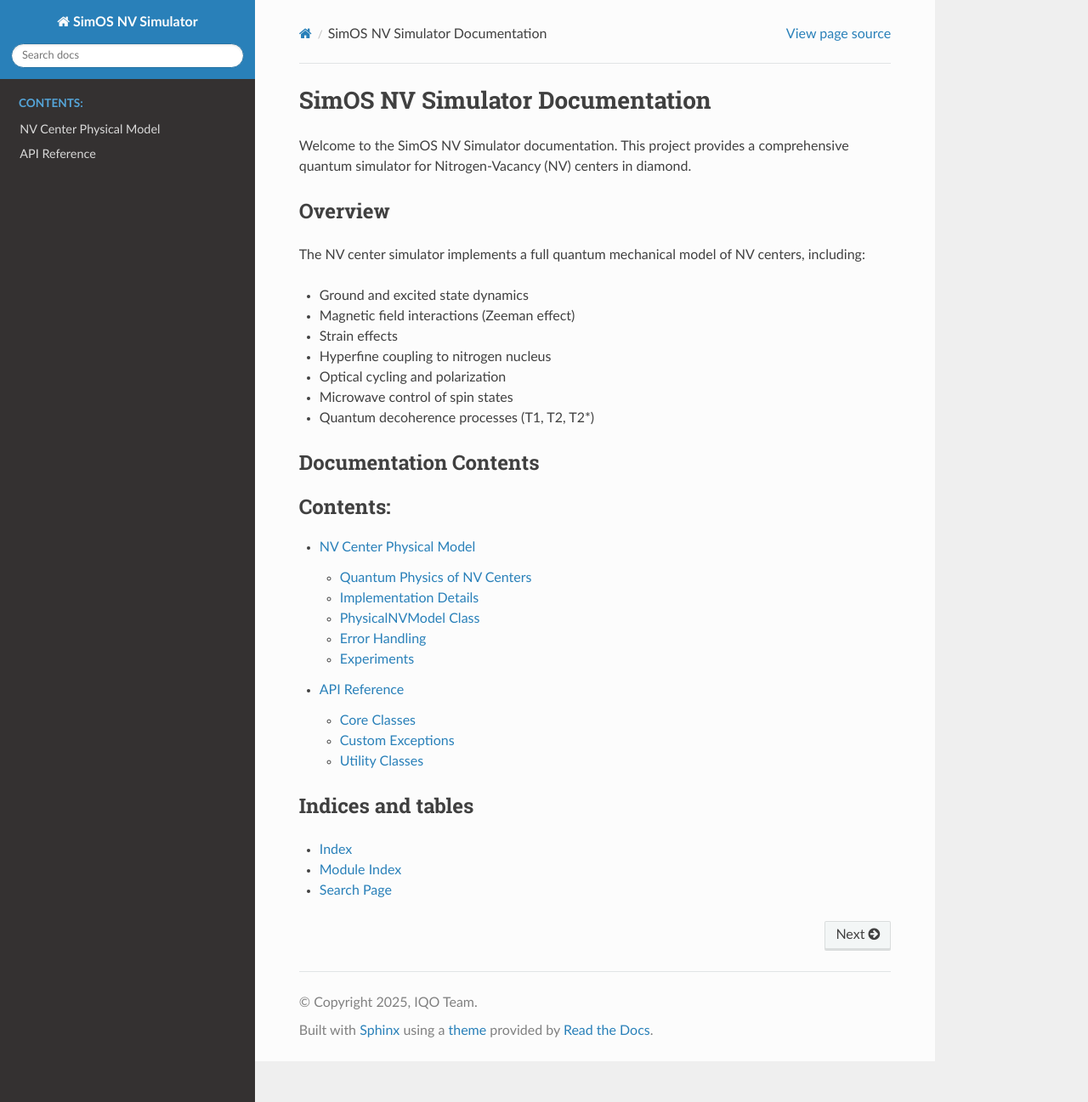
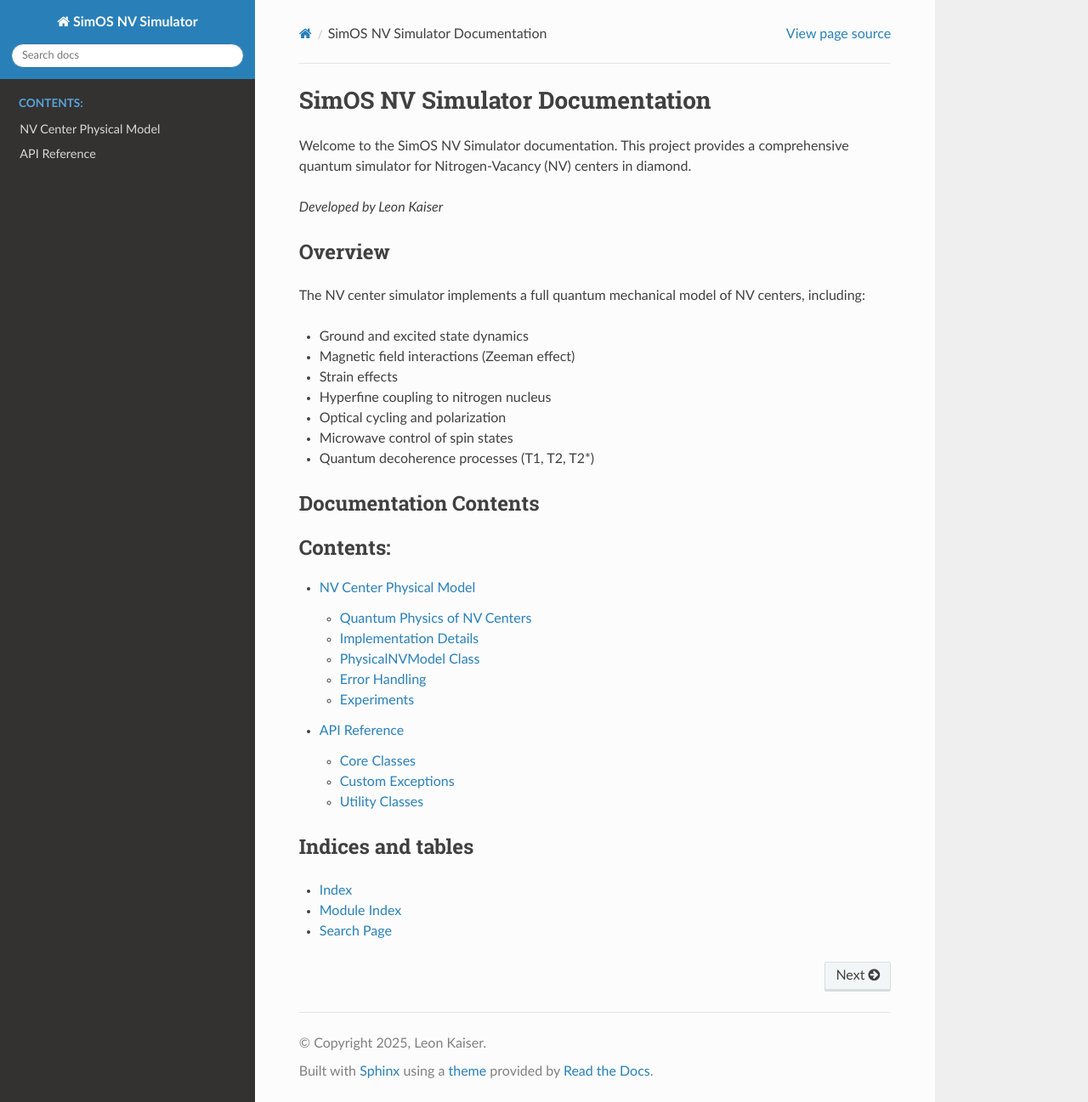
Before and after one commit to xleonplayz/IQ0-q, a Sphinx documentation site: the page built from docs/index.md, in a window 1280 px wide and 1297 px high. Shown: the whole window at 85% size. Built offline with Sphinx 7.4.7 and the Read the Docs theme 3.1.0, drawn with Linux system fonts in a browser that asks for light colours.

Commit message:
Update documentation with author information
- Add Leon Kaiser as author/developer throughout documentation
- Update documentation configuration files with author information
- Configure git commits in workflow to use proper author name

```diff
--- a/docs/conf.py
+++ b/docs/conf.py
@@ -11,8 +11,8 @@
 # https://www.sphinx-doc.org/en/master/usage/configuration.html#project-information
 
 project = 'SimOS NV Simulator'
-copyright = '2025, IQO Team'
-author = 'IQO Team'
+copyright = '2025, Leon Kaiser'
+author = 'Leon Kaiser'
 release = '0.1.0'
 
 # -- General configuration ---------------------------------------------------
--- a/docs/index.md
+++ b/docs/index.md
@@ -1,6 +1,8 @@
 # SimOS NV Simulator Documentation
 
 Welcome to the SimOS NV Simulator documentation. This project provides a comprehensive quantum simulator for Nitrogen-Vacancy (NV) centers in diamond.
+
+*Developed by Leon Kaiser*
 
 ## Overview
 
```
Also changed, not shown: docs/physical_model.md (+1 -0 lines), 2 other files.
